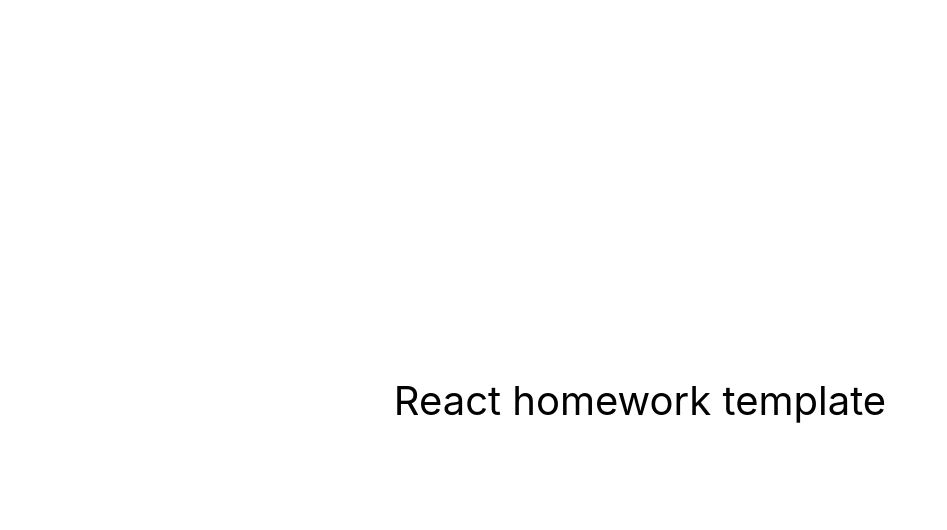
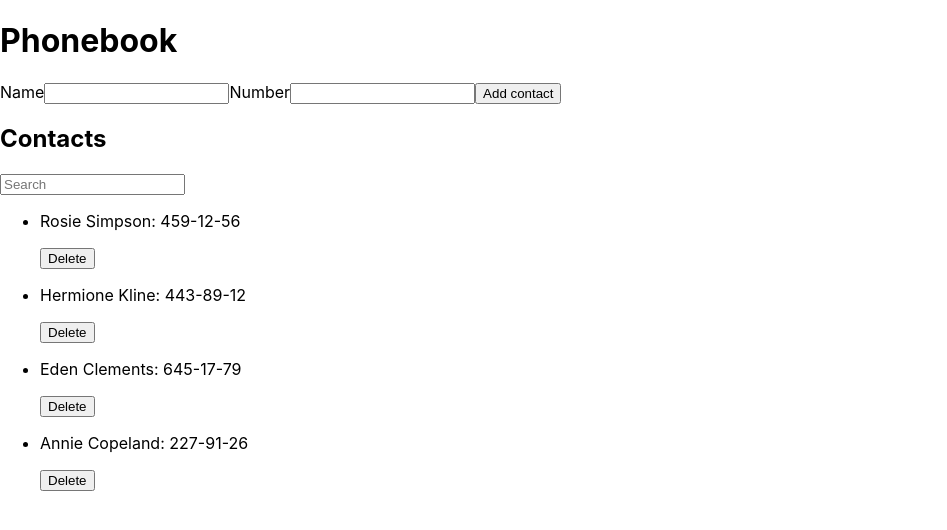
Before and after one commit to Edouena8/goit-react-hw-07-phonebook, a React (Create React App) app: page / in a window 1280 px wide. Shown: the top 530 px of the page, without its empty margins (0-947 px from the left). Built offline with nearby package versions, Linux system fonts and the light colour scheme.

Commit message:
finished tempelate

```diff
--- a/package.json
+++ b/package.json
@@ -2,14 +2,16 @@
   "name": "react-homework-template",
   "version": "0.1.0",
   "private": true,
-  "homepage": "https://goitacademy.github.io/react-homework-template/",
+  "homepage": "https://Edouena8/react-phonebook/",
   "dependencies": {
     "@testing-library/jest-dom": "^5.16.3",
     "@testing-library/react": "^12.1.4",
     "@testing-library/user-event": "^13.5.0",
+    "prop-types": "^15.8.1",
     "react": "^18.1.0",
     "react-dom": "^18.1.0",
     "react-scripts": "5.0.1",
+    "shortid": "^2.2.16",
     "web-vitals": "^2.1.3"
   },
   "scripts": {
--- a/src/components/App.jsx
+++ b/src/components/App.jsx
@@ -1,16 +1,75 @@
-export const App = () => {
-  return (
-    <div
-      style={{
-        height: '100vh',
-        display: 'flex',
-        justifyContent: 'center',
-        alignItems: 'center',
-        fontSize: 40,
-        color: '#010101'
-      }}
-    >
-      React homework template
-    </div>
-  );
-};
+import shortid from 'shortid';
+import { Component } from 'react';
+import ContactList from './ContactList/ContactList';
+import ContactForm from './ContactForm/ContactForm';
+import Filter from './Filter/Filter';
+
+class App extends Component {
+  state = {
+    contacts: [
+      { id: 'id-1', name: 'Rosie Simpson', number: '459-12-56' },
+      { id: 'id-2', name: 'Hermione Kline', number: '443-89-12' },
+      { id: 'id-3', name: 'Eden Clements', number: '645-17-79' },
+      { id: 'id-4', name: 'Annie Copeland', number: '227-91-26' },
+    ],
+    filter: '',
+  };
+
+  addContact = (name, number) => {
+    const {contacts} = this.state;
+    const normalizedName = name.toLowerCase().trim();
+    const isPresent = contacts.some(
+      contact => contact.name.toLowerCase() === normalizedName
+    );
+
+    if (isPresent) {
+      return alert(`${name} is already in contacts`);
+    }
+
+    const contact = {
+      id: shortid.generate(),
+      name,
+      number,
+    };
+
+    this.setState(({contacts}) => ({
+      contacts: [contact, ...contacts],
+    }));
+  };
+
+  deleteContact = contactId => {
+    this.setState(({contacts}) => ({
+      contacts: contacts.filter(({id}) => id !== contactId),
+    }));
+  };
+
+  handleFilter = evt => {
+    this.setState({
+      filter: evt.currentTarget.value,
+    });
+  };
+
+  render() {
+    const { contacts, filter } = this.state;
+    const normalizedFilter = filter.toLowerCase().trim();
+    const visibleContacts = contacts.filter(contact =>
+      contact.name.toLowerCase().includes(normalizedFilter)
+    );
+
+    return (
+      <div>
+        <h1>Phonebook</h1>
+        <ContactForm onSubmit={this.addContact} />
+
+        <h2>Contacts</h2>
+        <Filter value={filter} onSearch={this.handleFilter} />
+        <ContactList
+          contacts={visibleContacts}
+          onDeleteContact={this.deleteContact}
+        />
+      </div>
+    );
+  }
+}
+
+export default App;
--- /dev/null
+++ b/src/components/ContactForm/ContactForm.jsx
@@ -0,0 +1,75 @@
+import PropTypes from 'prop-types';
+import { Component } from 'react';
+
+class ContactForm extends Component {
+  state = {
+    name: '',
+    number: '',
+  };
+
+  handleInputChange = evt => {
+    const { name, value } = evt.currentTarget;
+
+    this.setState({
+      [name]: value,
+    });
+  };
+
+  handleSubmit = evt => {
+    evt.preventDefault();
+    const {name, number} = this.state;
+    const {onSubmit} = this.props;
+
+    onSubmit(name, number);
+    this.reset();
+  };
+
+  reset = () => {
+    this.setState({
+      name: '',
+      number: '',
+    });
+  };
+
+  render() {
+    const {name, number} = this.state;
+
+    return (
+      <form onSubmit={this.handleSubmit}>
+        <label>
+          Name
+          <input
+            type="text"
+            name="name"
+            value={name}
+            onChange={this.handleInputChange}
+            pattern="^[a-zA-Zа-яА-Я]+(([' -][a-zA-Zа-яА-Я ])?[a-zA-Zа-яА-Я]*)*$"
+            title="Name may contain only letters, apostrophe, dash and spaces. For example Adrian, Jacob Mercer, Charles de Batz de Castelmore d'Artagnan"
+            required
+          />
+        </label>
+
+        <label>
+          Number
+          <input
+            type="tel"
+            name="number"
+            value={number}
+            onChange={this.handleInputChange}
+            pattern="\+?\d{1,4}?[-.\s]?\(?\d{1,3}?\)?[-.\s]?\d{1,4}[-.\s]?\d{1,4}[-.\s]?\d{1,9}"
+            title="Phone number must be digits and can contain spaces, dashes, parentheses and can start with +"
+            required
+          />
+        </label>
+
+        <button type="submit">Add contact</button>
+      </form>
+    );
+  };
+};
+
+ContactForm.propTypes = {
+  onSubmit: PropTypes.func.isRequired,
+}
+
+export default ContactForm;
--- /dev/null
+++ b/src/components/ContactForm/index.js
@@ -0,0 +1 @@
+export {default} from './ContactForm';
--- /dev/null
+++ b/src/components/ContactList/ContactList.jsx
@@ -0,0 +1,31 @@
+import PropTypes from 'prop-types';
+
+const ContactList = ({ contacts, onDeleteContact }) => {
+  return (
+    <ul>
+      {contacts.map(({ id, name, number }) => (
+        <li key={id}>
+          <p>
+            {name}: {number}
+          </p>
+          <button type="button" onClick={() => onDeleteContact(id)}>
+            Delete
+          </button>
+        </li>
+      ))}
+    </ul>
+  );
+};
+
+ContactList.propTypes = {
+  contacts: PropTypes.arrayOf(
+    PropTypes.exact({
+      id: PropTypes.string.isRequired,
+      name: PropTypes.string.isRequired,
+      number:PropTypes.string.isRequired,
+    })
+  ),
+  onDeleteContact: PropTypes.func.isRequired,
+}
+
+export default ContactList;
--- /dev/null
+++ b/src/components/ContactList/index.js
@@ -0,0 +1 @@
+export {default} from './ContactList';
--- /dev/null
+++ b/src/components/Filter/Filter.jsx
@@ -0,0 +1,17 @@
+import PropTypes from 'prop-types';
+
+const Filter = ({value, onSearch}) => (
+  <input
+    type="text"
+    placeholder="Search"
+    value={value}
+    onChange={onSearch}
+  />
+);
+
+Filter.propTypes ={
+  value: PropTypes.string.isRequired,
+  onSearch: PropTypes.func.isRequired,
+}
+
+export default Filter;
--- /dev/null
+++ b/src/components/Filter/index.js
@@ -0,0 +1 @@
+export {default} from './Filter';
--- a/src/index.js
+++ b/src/index.js
@@ -1,6 +1,6 @@
 import React from 'react';
 import ReactDOM from 'react-dom/client';
-import { App } from 'components/App';
+import App from 'components/App';
 import './index.css';
 
 ReactDOM.createRoot(document.getElementById('root')).render(
```
Also changed, not shown: src/components/ContactForm/ContactForm.styled.jsx (added), src/components/ContactList/ContactList.styled.jsx (added), src/components/Filter/Filter.styled.jsx (added), 1 other file (tests, documents, lock files or other folders).
